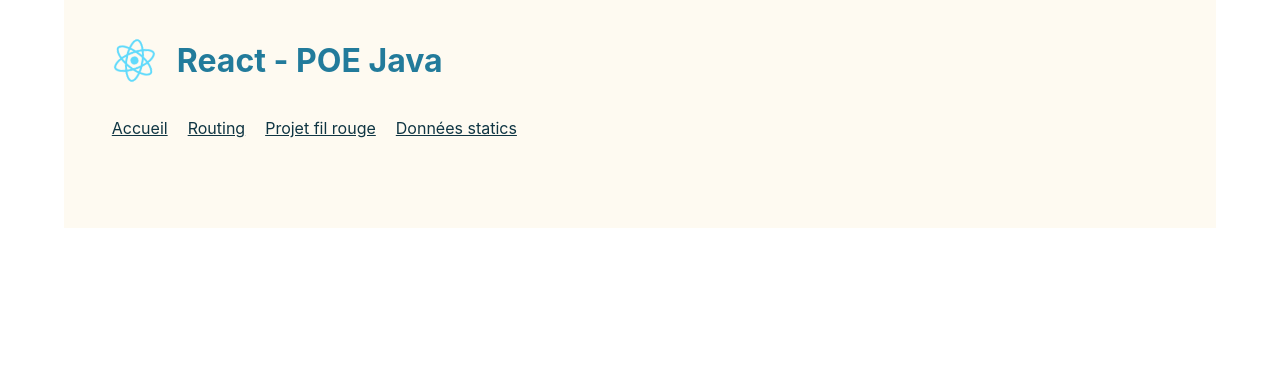
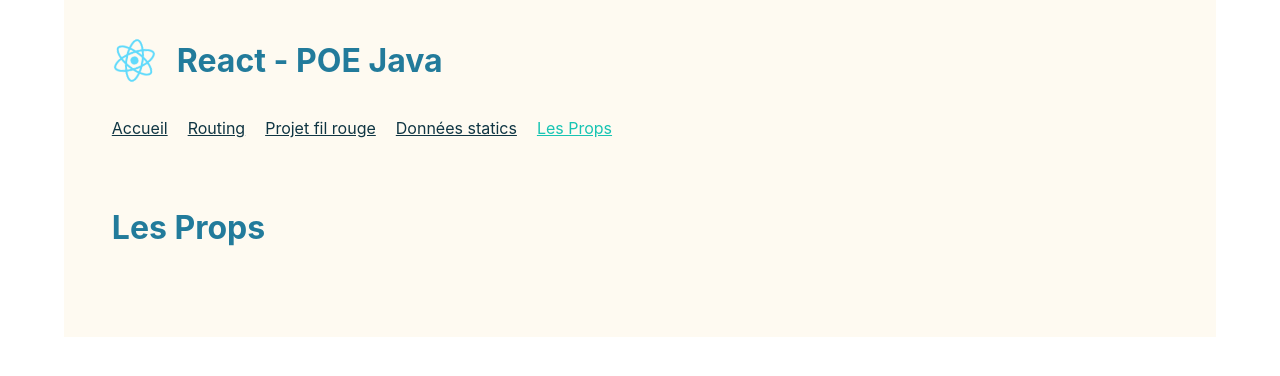
Before and after one commit to Maeglin1908/2022-07-18-react-redux, a React (Create React App) app in the folder react-poe-java/: page /props in a window 1280 px wide. Shown: the top 376 px of the page. Built offline with nearby package versions, Linux system fonts and the light colour scheme.

Commit message:
Added Props Page

```diff
--- a/react-poe-java/src/App.js
+++ b/react-poe-java/src/App.js
@@ -3,6 +3,7 @@ import Logo from "./components/Logo";
 import Navigation from "./components/Navigation";
 import Presentation from "./pages/Presentation";
 import Projet from "./pages/Projet";
+import Props from "./pages/Props";
 import Routing from "./pages/Routing";
 import StaticData from "./pages/StaticData";
 import "./styles/App.css";
@@ -22,6 +23,7 @@ function App() {
             <Route path="/routing" element={<Routing />} />
             <Route path="/projet" element={<Projet />} />
             <Route path="/statics" element={<StaticData />} />
+            <Route path="/props" element={<Props />} />
           </Routes>
         </main>
       </BrowserRouter>
--- a/react-poe-java/src/components/Navigation.js
+++ b/react-poe-java/src/components/Navigation.js
@@ -17,6 +17,9 @@ const Navigation = () => {
         <li>
           <NavLink to="/statics">Données statics</NavLink>
         </li>
+        <li>
+          <NavLink to="/props">Les Props</NavLink>
+        </li>
       </ul>
     </nav>
   );
--- /dev/null
+++ b/react-poe-java/src/pages/Props.js
@@ -0,0 +1,5 @@
+const Props = function () {
+  return <h1>Les Props</h1>;
+};
+
+export default Props;
```
